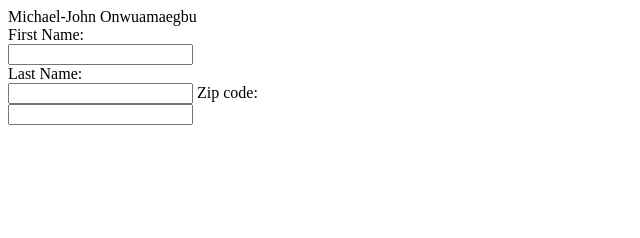
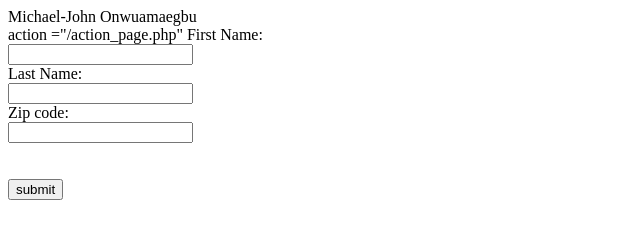
Before and after one commit to MiguelTuring/MiguelTuring.github.io, a plain HTML site: page index.html in a window 1280 px wide. Shown: the whole page, without its empty margins (0-640 px from the left). Drawn offline with Linux system fonts and the light colour scheme.

Commit message:
Third commit

```diff
--- a/index.html
+++ b/index.html
@@ -1,9 +1,13 @@
 Michael-John Onwuamaegbu
 <form>
+    action ="/action_page.php"
     First Name:<br>
     <input type="text" name="firstname"><br>
     Last Name:<br>
-    <input type="text" name="lastname">
+    <input type="text" name="lastname"><br>
     Zip code:<br>
-    <input type="number" name="quantity" max="5"
+    <input type="number" name="quantity" width="5"><br>
+    <br><br>
+    <input type="submit" value="submit">
+
 </form>
```
